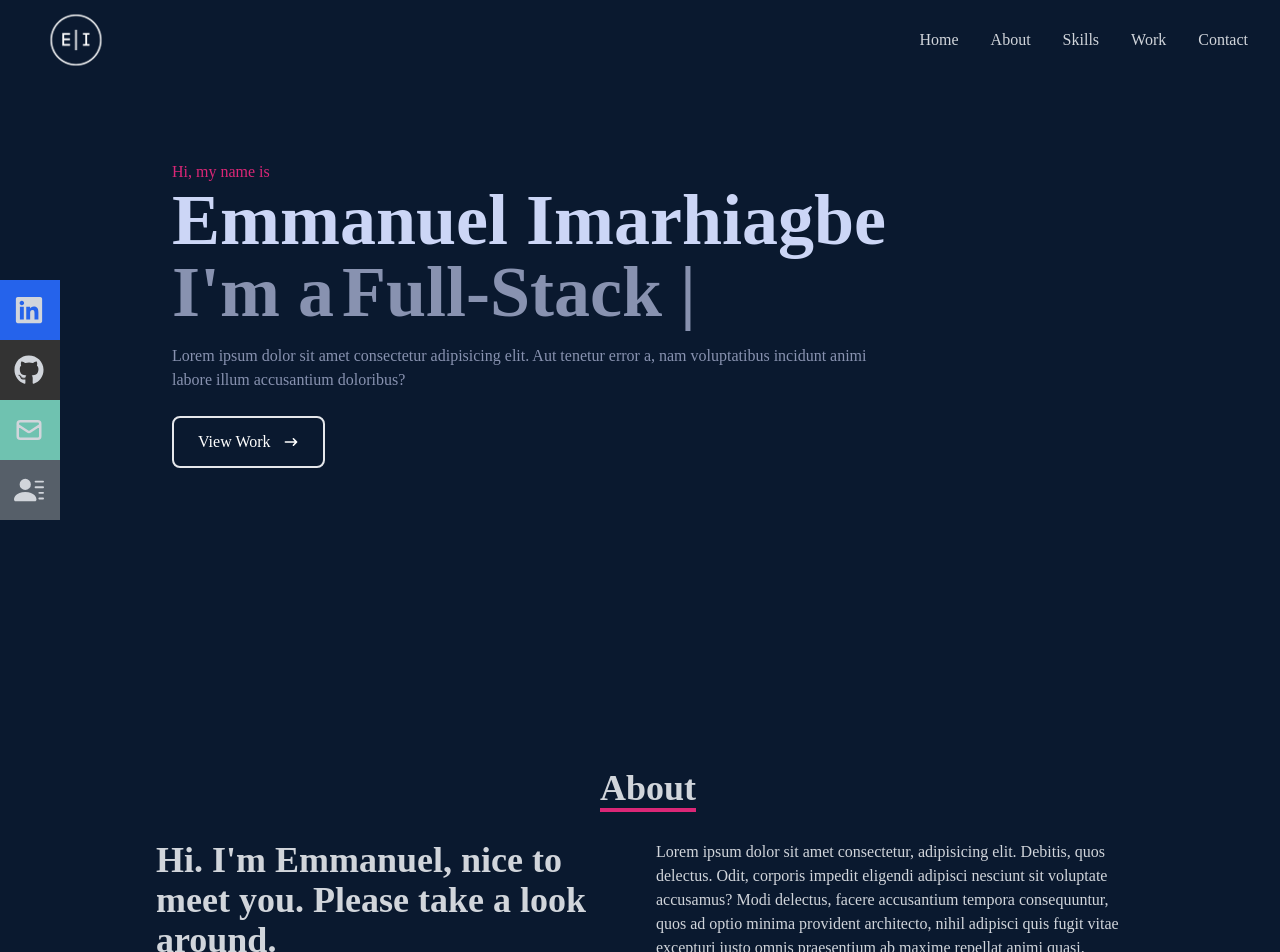
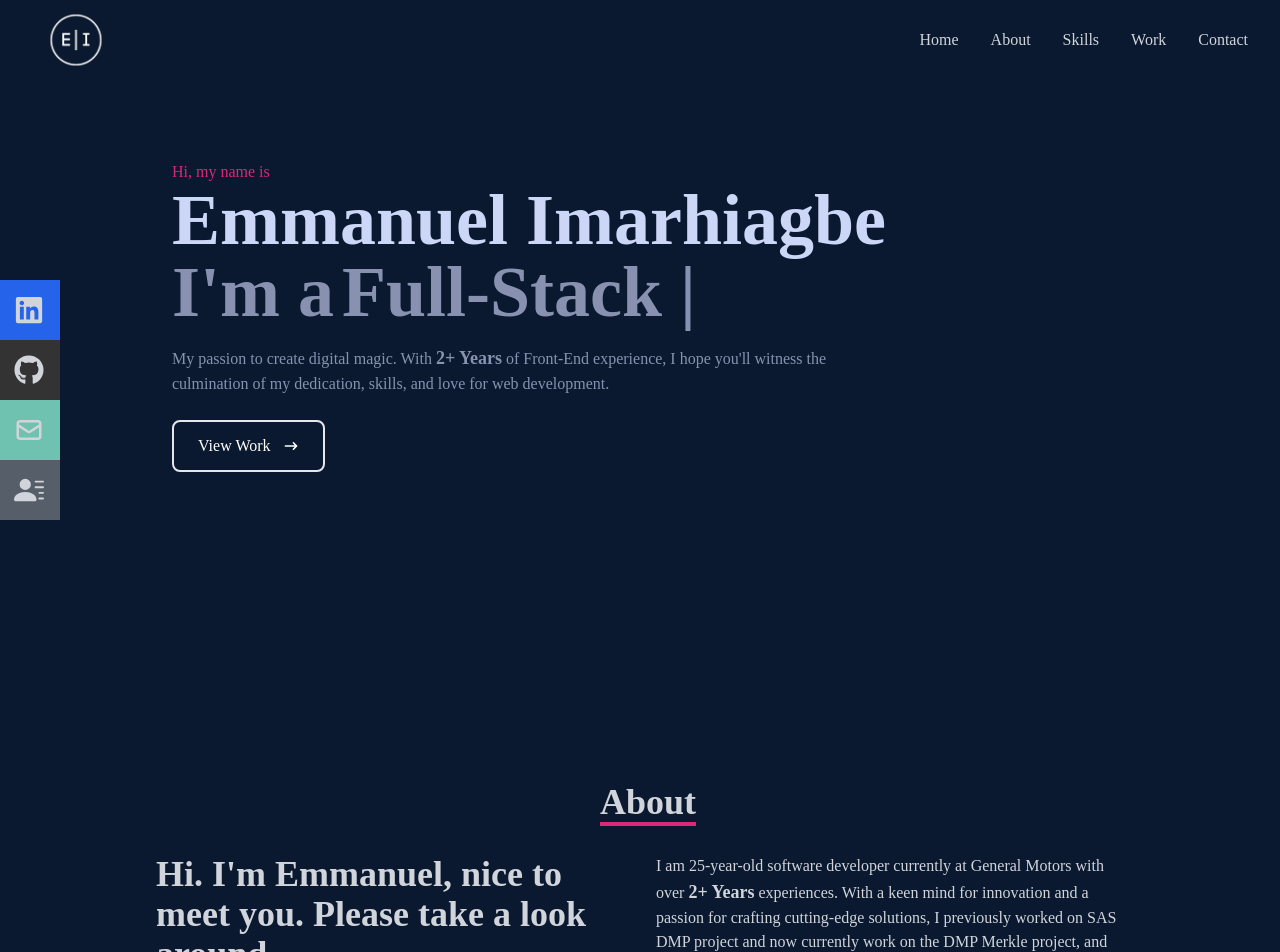
Before and after one commit to kiddos97/React-Portfolio, a React (Vite) app: page / in a window 1280 px wide. Shown: the top 952 px of the page. Built offline with nearby package versions, Linux system fonts and the light colour scheme.

Commit message:
adding paragraphs to about

```diff
--- a/src/components/About.tsx
+++ b/src/components/About.tsx
@@ -24,12 +24,12 @@ const About = () => {
             </p>
           </div>
           <div>
-            Lorem ipsum dolor sit amet consectetur, adipisicing elit. Debitis,
-            quos delectus. Odit, corporis impedit eligendi adipisci nesciunt sit
-            voluptate accusamus? Modi delectus, facere accusantium tempora
-            consequuntur, quos ad optio minima provident architecto, nihil
-            adipisci quis fugit vitae excepturi iusto omnis praesentium ab
-            maxime repellat animi quasi. Earum amet esse rerum?
+            I am 25-year-old software developer currently at General Motors with
+            over <strong className="text-lg">2+ Years</strong> experiences. With
+            a keen mind for innovation and a passion for crafting cutting-edge
+            solutions, I previously worked on SAS DMP project and now currently
+            work on the DMP Merkle project, and on the side I do Front-End web
+            development.
           </div>
         </div>
       </div>
--- a/src/components/Home.tsx
+++ b/src/components/Home.tsx
@@ -29,9 +29,10 @@ const Home = () => {
             />
           </h2>
           <p className="text-[#8892b0] py-4 max-w-[700px]">
-            Lorem ipsum dolor sit amet consectetur adipisicing elit. Aut tenetur
-            error a, nam voluptatibus incidunt animi labore illum accusantium
-            doloribus?
+            My passion to create digital magic. With{" "}
+            <strong className="text-lg"> 2+ Years</strong> of Front-End
+            experience, I hope you'll witness the culmination of my dedication,
+            skills, and love for web development.
           </p>
           <div>
             <button className="text-white  rounded-lg border-2 px-6 py-3 my-2 flex items-center hover:bg-pink-600 hover:border-pink-600">
--- a/src/components/NavBar.tsx
+++ b/src/components/NavBar.tsx
@@ -91,7 +91,7 @@ const NavBar = () => {
           <li className="w-[160px] h-[60px] flex justify-between items-center ml-[-100px] hover:ml-[-10px] duration-300 bg-blue-600">
             <a
               className="flex justify-between items-center w-full text-gray-300"
-              href="'/"
+              href="https://www.linkedin.com/in/osaro-imarhiagbe"
             >
               Linkedin <FaLinkedin size={30} />
             </a>
@@ -99,7 +99,7 @@ const NavBar = () => {
           <li className="w-[160px] h-[60px] flex justify-between items-center ml-[-100px] hover:ml-[-10px] duration-300 bg-[#333333]">
             <a
               className="flex justify-between items-center w-full text-gray-300"
-              href="'/"
+              href="https://github.com/kiddos97"
             >
               Github <FaGithub size={30} />
             </a>
@@ -107,7 +107,7 @@ const NavBar = () => {
           <li className="w-[160px] h-[60px] flex justify-between items-center ml-[-100px] hover:ml-[-10px] duration-300 bg-[#6fc2b0]">
             <a
               className="flex justify-between items-center w-full text-gray-300"
-              href="'/"
+              href=""
             >
               Email <HiOutlineMail size={30} />
             </a>
@@ -115,7 +115,7 @@ const NavBar = () => {
           <li className="w-[160px] h-[60px] flex justify-between items-center ml-[-100px] hover:ml-[-10px] duration-300 bg-[#565f69]">
             <a
               className="flex justify-between items-center w-full text-gray-300"
-              href="'/"
+              href="/"
             >
               Resume <BsFillPersonLinesFill size={30} />
             </a>
```
